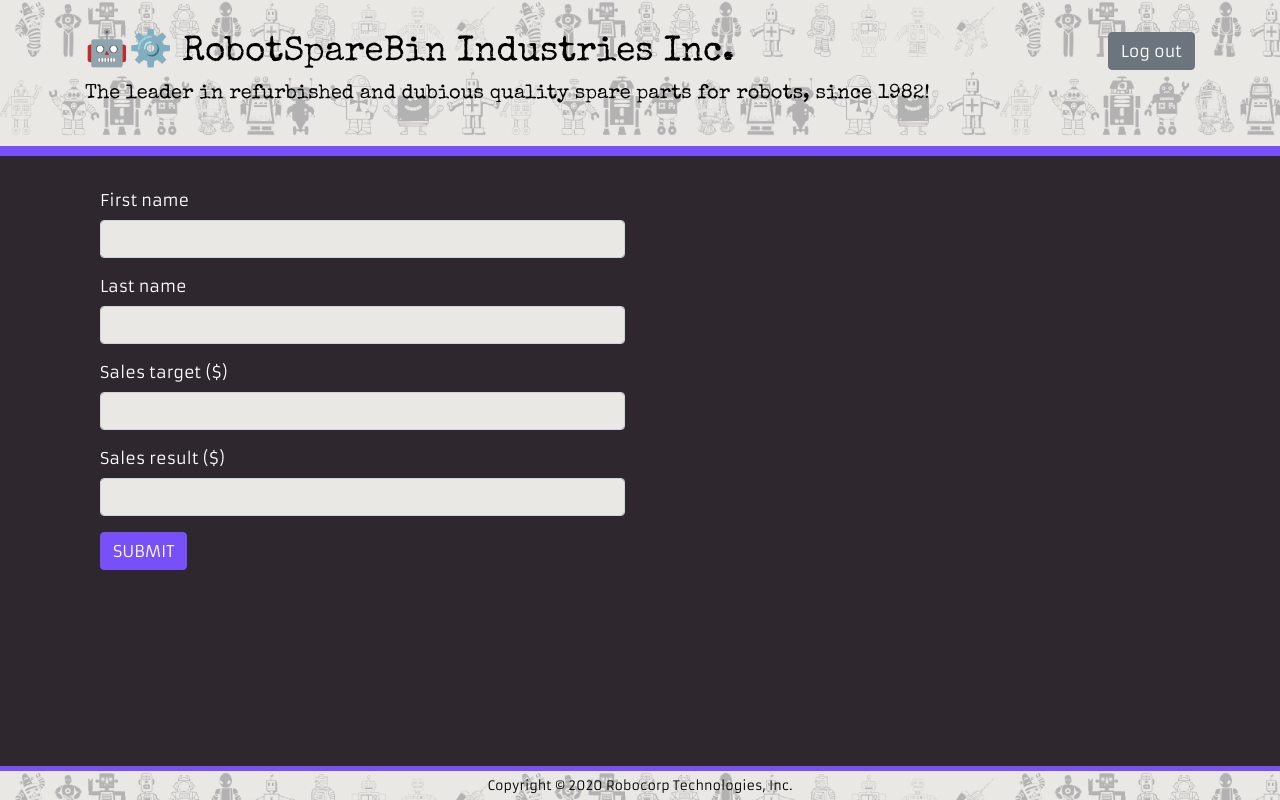
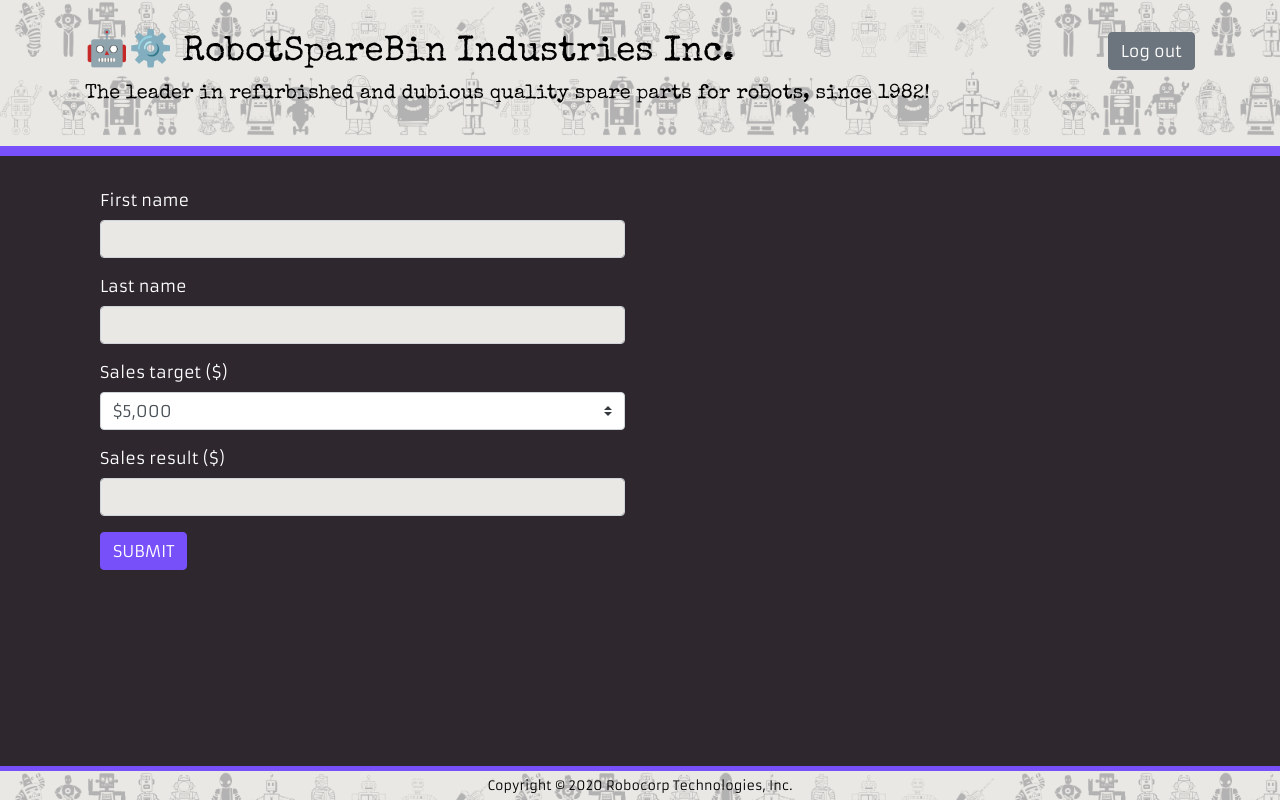
Before and after one commit to robocorp/rsb-intranet, a React (Create React App) app: page / in a window 1280 px wide. Both pictures are taken after typing "Sample", "Sample123" into the empty fields and a click on the button "LOG IN". Built offline with nearby package versions, Linux system fonts and the light colour scheme.

Commit message:
Change sales target to select

```diff
--- a/src/components/SalesForm.js
+++ b/src/components/SalesForm.js
@@ -1,5 +1,6 @@
 import React, {useState} from 'react'
 import SalesEntries from './SalesEntries'
+import formatNumber from '../utils/format'
 
 const rsbSalesEntriesKey = 'rsbSalesEntries'
 
@@ -44,7 +45,7 @@ function SalesForm() {
   return (
     <div className="container">
       <div className="row">
-        <div class="col-sm">
+        <div className="col-sm">
           <form onSubmit={handleSubmit}>
             <div className="form-group">
               <label htmlFor="firstname">First name</label>
@@ -64,15 +65,7 @@ function SalesForm() {
                 className="form-control"
               />
             </div>
-            <div className="form-group">
-              <label htmlFor="salestarget">Sales target ($)</label>
-              <input
-                type="number"
-                id="salestarget"
-                required
-                className="form-control"
-              />
-            </div>
+            <SalesTargetSelect />
             <div className="form-group">
               <label htmlFor="salesresult">Sales result ($)</label>
               <input
@@ -87,7 +80,7 @@ function SalesForm() {
             </button>
           </form>
         </div>
-        <div class="col-sm">
+        <div className="col-sm">
           <SalesEntries
             salesEntries={salesEntries}
             onDeleteAllSalesEntries={onDeleteAllSalesEntries}
@@ -98,4 +91,27 @@ function SalesForm() {
   )
 }
 
+function SalesTargetSelect() {
+  const options = []
+  const step = 5000
+  const max = 100000
+
+  for (let value = step; value <= max; value += step) {
+    options.push(
+      <option value={value} key={value}>
+        ${formatNumber(value)}
+      </option>,
+    )
+  }
+
+  return (
+    <div className="form-group">
+      <label htmlFor="salestarget">Sales target ($)</label>
+      <select id="salestarget" required className="custom-select">
+        {options}
+      </select>
+    </div>
+  )
+}
+
 export default SalesForm
```
